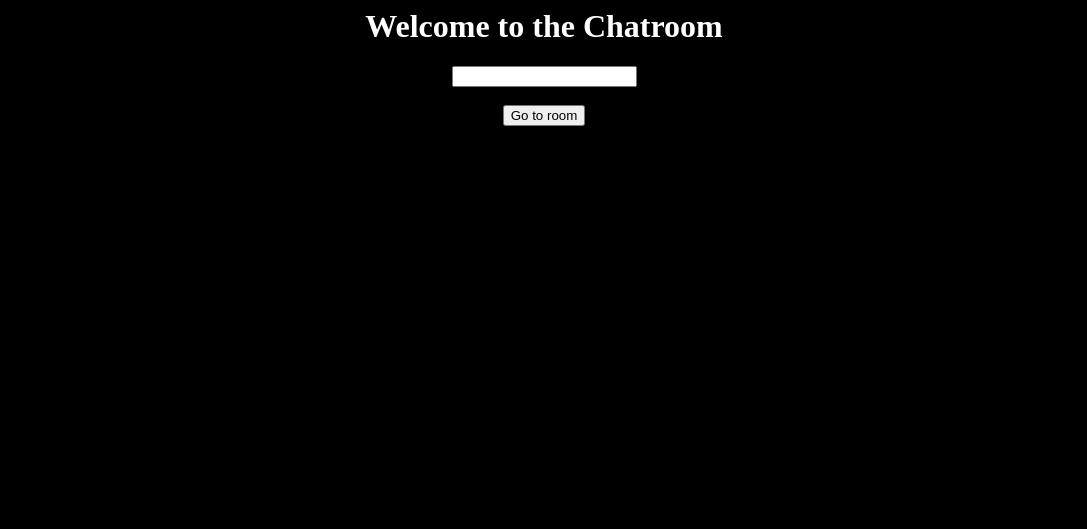
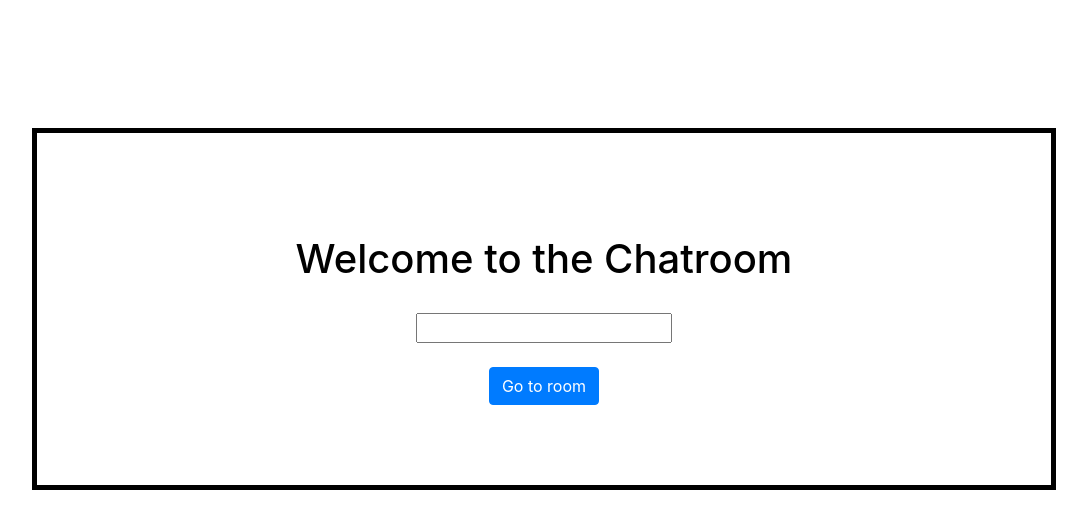
Before and after one commit to jasmaabox/chatroom, a Django app: page / in a window 1280 px wide. Shown: the top 529 px of the page, without its empty margins (96-1183 px from the left). Run offline with Django 3.2, Linux system fonts and the light colour scheme; some libraries are stand-ins or nearby versions.

Commit message:
Make homepage nicer

```diff
--- a/chat/static/chat/style.css
+++ b/chat/static/chat/style.css
@@ -35,3 +35,12 @@
 .center {
     margin: auto;
 }
+.room-box{
+  border-style: solid;
+  border-width: 5px;
+  border-color: black;
+  padding: 80px;
+  margin: 10%;
+  color: black;
+  text-align: center;
+}
--- a/static_pages/templates/static_pages/home.html
+++ b/static_pages/templates/static_pages/home.html
@@ -14,12 +14,15 @@
   </head>
 
   <body>
-    <div style="text-align: center;">
+    <div class="room-box">
+      <br>
       <h1>Welcome to the Chatroom</h1>
+      <br>
       <input id="room-name" type="text"><br><br>
-      <button onclick="goToRoom()">Go to room</button>
+      <button type="button" class="btn btn-primary" onclick="goToRoom()">Go to room</button>
   </div>
 
     <link rel="stylesheet" href='{% static "/chat/style.css" %}'>
+    <link rel="stylesheet" href="https://maxcdn.bootstrapcdn.com/bootstrap/4.0.0-beta/css/bootstrap.min.css" integrity="sha384-/Y6pD6FV/Vv2HJnA6t+vslU6fwYXjCFtcEpHbNJ0lyAFsXTsjBbfaDjzALeQsN6M" crossorigin="anonymous">
   </body>
 </html>
```
Also changed, not shown: db.sqlite3.
